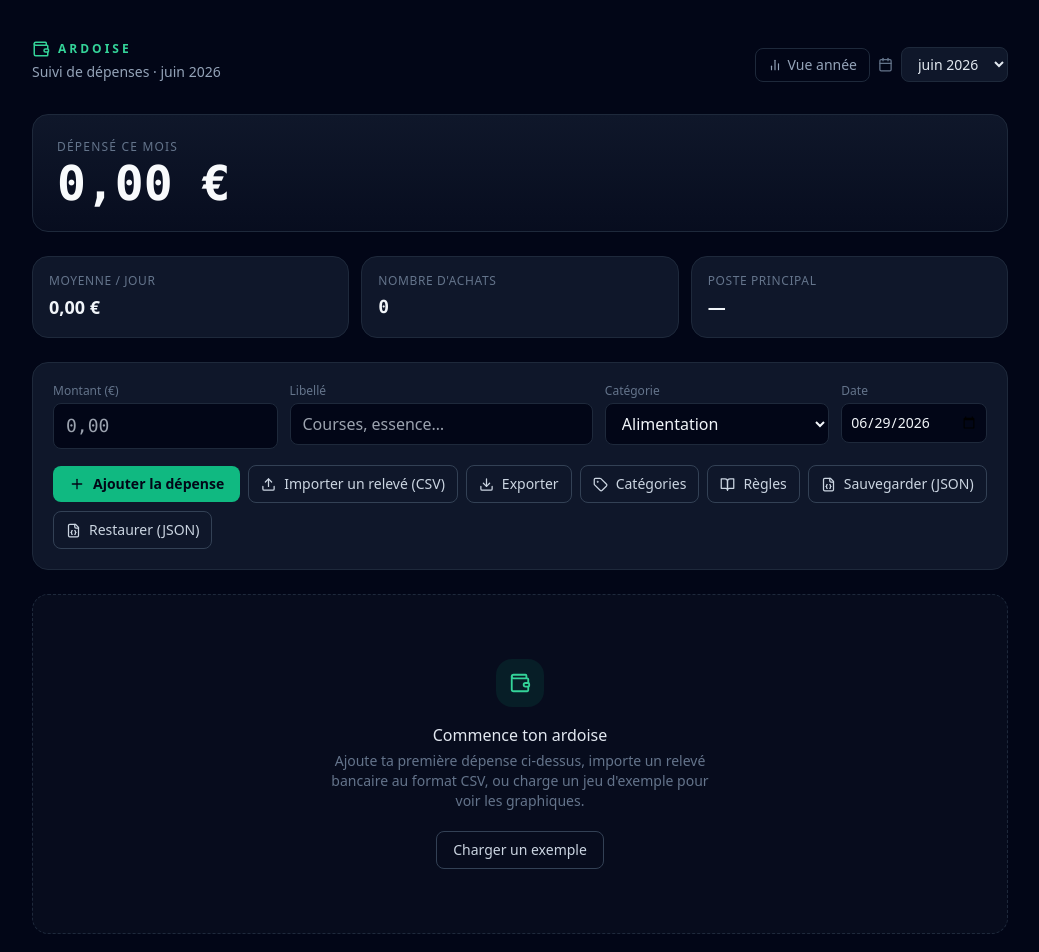
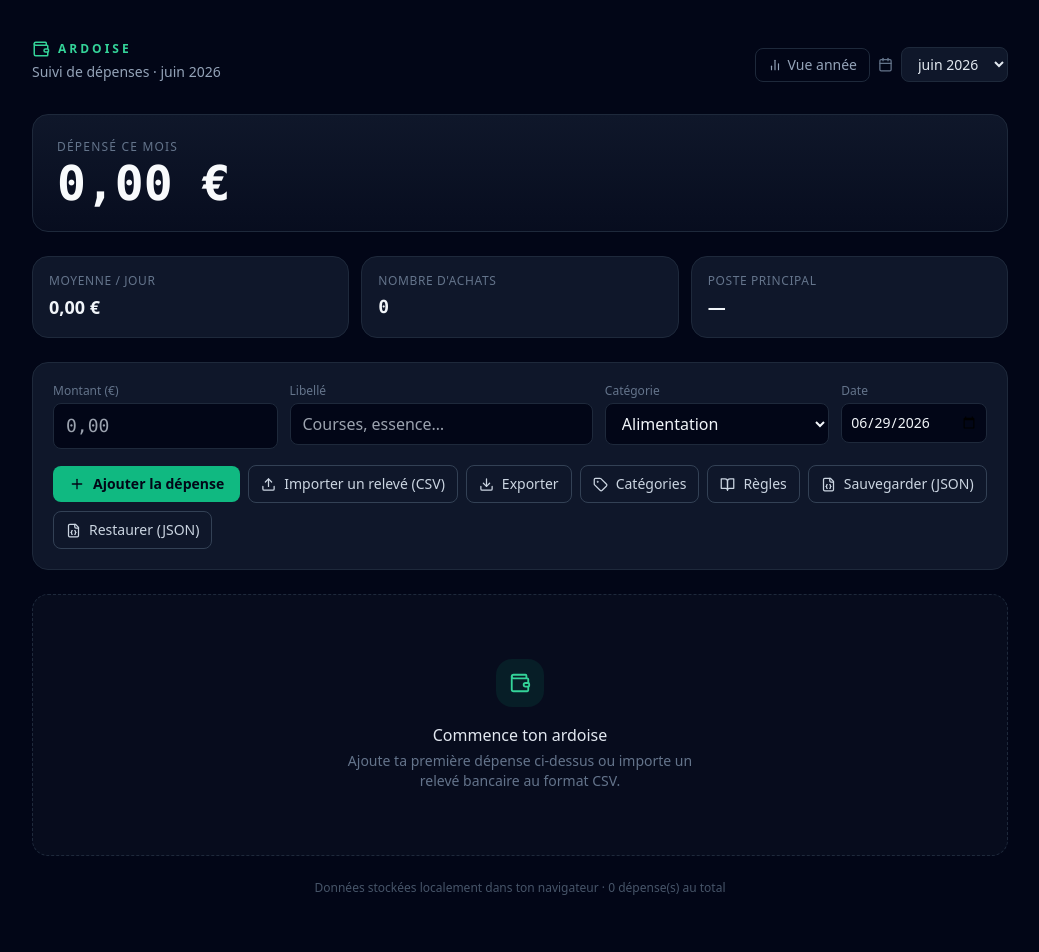
Before and after one commit to Urgog/ardoise, a React (Vite) app: page / in a window 1280 px wide. Shown: the top 952 px of the page, without its empty margins (120-1159 px from the left). Built offline with nearby package versions, Linux system fonts and the light colour scheme.

Commit message:
feat(ux): signe − rouge sur les débits, suppression de l'exemple de données

```diff
--- a/src/Ardoise.jsx
+++ b/src/Ardoise.jsx
@@ -46,22 +46,6 @@ const CatIcon = ({ id, ...p }) => {
   return <I {...p} />;
 };
 
-const SAMPLE = () => {
-  const base = new Date();
-  const mk = (daysAgo, amount, label, categoryId) => {
-    const d = new Date(base); d.setDate(d.getDate() - daysAgo);
-    return { id: uid(), amount, label, categoryId, date: d.toISOString().slice(0, 10) };
-  };
-  return [
-    mk(1, 62.4, "Carrefour", "alimentation"), mk(2, 13.9, "Boulangerie du coin", "restaurants"),
-    mk(3, 9.99, "Spotify", "abonnements"), mk(4, 48, "Plein essence", "transport"),
-    mk(6, 1050, "Loyer", "logement"), mk(8, 34.5, "Restaurant midi", "restaurants"),
-    mk(9, 22, "Pharmacie", "sante"), mk(11, 79.9, "Decathlon", "shopping"),
-    mk(14, 15.5, "Cinéma", "loisirs"), mk(18, 88.2, "Intermarché", "alimentation"),
-    mk(40, 1050, "Loyer", "logement"), mk(42, 71, "Auchan", "alimentation"),
-    mk(45, 55, "Plein essence", "transport"), mk(50, 12.99, "Netflix", "loisirs"),
-  ];
-};
 
 /* ---------------------------------------------------------------- composant */
 
@@ -451,7 +435,7 @@ export default function Ardoise() {
         {showYear ? (
           <YearView expenses={expenses} year={month.slice(0, 4)} cats={cats} catById={catById} />
         ) : empty ? (
-          <EmptyState onSample={() => setExpenses(SAMPLE())} />
+          <EmptyState />
         ) : (
           <>
             <section className="mb-6 grid gap-4 lg:grid-cols-5">
@@ -558,7 +542,7 @@ export default function Ardoise() {
                           )}
                         </p>
                       </div>
-                      <span className="font-mono text-sm tabular-nums text-slate-100">{fmtEUR.format(e.amount)}</span>
+                      <span className="font-mono text-sm tabular-nums text-rose-400">−{fmtEUR.format(e.amount)}</span>
                       <button onClick={() => setEditExpense(e)}
                         className="text-slate-600 opacity-0 transition group-hover:opacity-100 hover:text-emerald-400">
                         <Pencil size={15} />
@@ -638,7 +622,7 @@ function BarTip({ active, payload, label }) {
   );
 }
 
-function EmptyState({ onSample }) {
+function EmptyState() {
   return (
     <section className="rounded-2xl border border-dashed border-slate-800 bg-slate-900/40 px-6 py-16 text-center">
       <div className="mx-auto mb-4 flex h-12 w-12 items-center justify-center rounded-2xl bg-emerald-500/10 text-emerald-400">
@@ -646,13 +630,8 @@ function EmptyState({ onSample }) {
       </div>
       <h3 className="text-base font-medium text-slate-200">Commence ton ardoise</h3>
       <p className="mx-auto mt-1 max-w-sm text-sm text-slate-500">
-        Ajoute ta première dépense ci-dessus, importe un relevé bancaire au format CSV,
-        ou charge un jeu d'exemple pour voir les graphiques.
+        Ajoute ta première dépense ci-dessus ou importe un relevé bancaire au format CSV.
       </p>
-      <button onClick={onSample}
-        className="mt-5 rounded-lg border border-slate-700 px-4 py-2 text-sm text-slate-300 transition hover:border-emerald-500 hover:text-emerald-400">
-        Charger un exemple
-      </button>
     </section>
   );
 }
```
